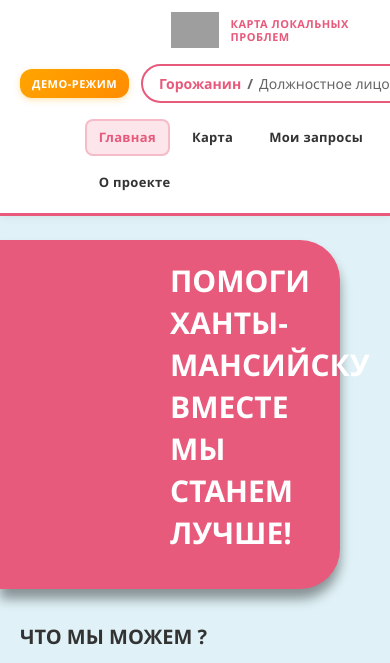
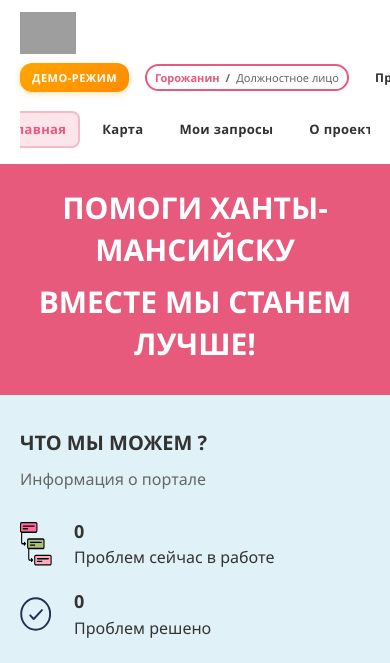
Before and after one commit to AndreyV105105105/Map_of_local_issues, a Django app: page / in a window 390 px wide. Shown: the top 663 px of the page. Run offline with Django 5.2, Linux system fonts and the light colour scheme; a user stored in the database is signed in; tables that the repository leaves empty hold one stand-in row (values such as "Sample post"); grey boxes are pictures that could not be loaded.

Commit message:
header fixed

```diff
--- a/static/css/base.css
+++ b/static/css/base.css
@@ -470,38 +470,62 @@ body {
 
     .header .container {
         flex-wrap: wrap;
-        gap: 16px;
+        gap: 10px; /* Уменьшил gap */
+        align-items: center;
     }
 
     .header__logo {
         order: 1;
-        gap: 12px;
+        gap: 10px;
+        flex: 0 1 auto;
+        max-width: 60%;
     }
 
     .logo-icon {
         height: 40px;
+        flex-shrink: 0;
     }
 
     .header__logo a,
     .header__logo h1 {
         font-size: 12px;
+        white-space: nowrap;
+        overflow: hidden;
+        text-overflow: ellipsis;
     }
 
+
+    .header_main_nav {
+        order: 2;
+        margin-left: auto;
+        flex-shrink: 0;
+    }
+
+    .header_main_nav ul {
+        gap: 8px;
+    }
+
+    /* Меню разделов - на новой строке */
     .header__nav {
         order: 3;
         width: 100%;
-        justify-content: flex-start;
+        margin-top: 10px;
+        overflow-x: auto;
+        padding-bottom: 4px;
+        -webkit-overflow-scrolling: touch;
+        /* Скрываем скроллбар но оставляем скролл */
+        scrollbar-width: none;
+    }
+
+    .header__nav::-webkit-scrollbar {
+        display: none;
     }
 
     .header__nav ul {
         gap: 12px;
-        width: 100%;
-        flex-wrap: wrap;
-    }
-
-    .header_main_nav {
-        order: 2;
-        margin-left: auto;
+        width: max-content;
+        flex-wrap: nowrap;
+        padding: 0 4px; /* Небольшой отступ по бокам */
     }
 
     .header__nav a,
@@ -509,6 +533,7 @@ body {
     .nav-item a {
         font-size: 14px;
         padding: 8px 14px;
+        white-space: nowrap;
     }
 
     .nav-link-btn-primary {
@@ -528,23 +553,34 @@ body {
     .footer-links {
         flex-direction: column;
         gap: 8px;
+        align-items: center;
     }
 
     .footer-content {
         flex-direction: column;
-        align-items: flex-start;
+        align-items: center;
+        text-align: center;
+    }
+
+    .footer-text {
+        min-width: auto;
+        width: 100%;
     }
 }
 
 @media (max-width: 480px) {
-    .header__logo a,
-    .header__logo h1 {
-        font-size: 11px;
-        line-height: 1.2;
+    .header .container {
+        gap: 8px;
+    }
+
+    /* Скрываем текст логотипа на совсем маленьких экранах, оставляем только иконку */
+    .header__logo h1,
+    .header__logo a {
+        display: none;
     }
 
     .logo-icon {
-        height: 36px;
+        height: 42px; /* Чуть крупнее иконка, раз текста нет */
     }
 
     .header__nav ul {
@@ -558,22 +594,24 @@ body {
         padding: 6px 12px;
     }
 
-    .nav-link-btn-primary {
-        font-size: 13px;
-        padding: 7px 14px;
-    }
-
-    .header_main_nav ul {
-        gap: 4px;
-    }
-
     .header_main_nav .nav-item a {
         font-size: 12px;
         padding: 6px 10px;
     }
 
+    /* Для демо-режима уменьшаем отступы */
+    .demo-switch-btn {
+        padding: 4px 8px;
+        font-size: 11px;
+    }
+
+    .results-gallery {
+        grid-template-columns: 1fr;
+    }
+
     .footer-social {
         justify-content: center;
+        margin-top: 10px;
     }
 
     .footer-copyright {
--- a/static/css/create_issue.css
+++ b/static/css/create_issue.css
@@ -245,7 +245,7 @@
     .create-issue-form input[type="file"],
     .create-issue-form textarea,
     .create-issue-form select {
-        font-size: 14px;
+        font-size: 16px; /* Prevent iOS zoom */
     }
 
     .btn {
--- a/static/css/home.css
+++ b/static/css/home.css
@@ -391,48 +391,48 @@ html, body {
     .gallery-prev, .gallery-next {
         display: none;
     }
-}
 
+    .help-banner.full-width {
+        width: auto;
+        left: 0;
+        margin: 0 -20px; /* Компенсация padding контейнера */
+        padding: 24px;
+        border-radius: 0;
+        box-shadow: none;
+    }
 
-@media (max-width: 992px) {
+    .map-wrapper {
+        margin-top: 0;
+    }
+
     .content-grid {
         grid-template-columns: 1fr;
+        gap: 24px;
     }
 
     .cards-container {
-        grid-template-columns: repeat(2, 1fr);
-    }
-
-    .help-banner {
-        width: 100%;
-        border-radius: 0 40px 40px 0;
-        padding: 24px;
-        margin: 24px 0;
-    }
-}
-
-@media (max-width: 768px) {
-    .cards-container {
         grid-template-columns: 1fr;
-    }
-
-    .header .container {
-        flex-direction: column;
         gap: 16px;
-    }
-
-    .help-banner {
-        padding: 24px 16px;
     }
 
     .help-banner-content {
         flex-direction: column;
-        align-items: flex-start;
+        align-items: center;
+        text-align: center;
     }
 
-    .help-banner h2,
-    .help-banner p {
-        text-align: left;
+    .banner-left,
+    .banner-right {
+        font-size: 20px;
+        text-align: center;
+        align-self: center;
+        margin: 0 0 10px 0;
+    }
+
+    .banner-text-content {
+        display: flex;
+        flex-direction: column;
+        align-items: center;
     }
 }
 
@@ -442,44 +442,29 @@ html, body {
     }
 
     .info-item {
-        flex-direction: column;
-        align-items: flex-start;
+        flex-direction: row; /* Вернем в строку, чтобы не разваливалось */
+        align-items: center;
     }
 
     .info-item img {
-        margin-bottom: 8px;
+        margin-bottom: 0;
+        margin-right: 10px;
     }
 
     .map-container {
-        height: 200px;
+        height: 250px;
     }
-}
 
-
-@media (max-width: 768px) {
-    .banner-text-container {
-        flex-direction: column;
-        align-items: stretch;
-        min-height: auto;
-        gap: 10px;
+    .map-image {
+        height: 250px;
     }
 
     .banner-left,
     .banner-right {
-        font-size: 20px;
-        text-align: center;
-        align-self: center;
-        margin-top: 0;
+        font-size: 18px;
     }
 
-    .help-banner.full-width-left {
-        padding: 20px 0;
+    .help-banner.full-width {
+        padding: 20px 16px;
     }
 }
-
-@media (max-width: 480px) {
-    .banner-left,
-    .banner-right {
-        font-size: 18px;
-    }
-}
--- a/static/css/login.css
+++ b/static/css/login.css
@@ -263,6 +263,6 @@
 
     .login-form input[type="email"],
     .login-form input[type="password"] {
-        font-size: 15px;
+        font-size: 16px; /* Prevent iOS zoom */
     }
 }
--- a/static/css/register.css
+++ b/static/css/register.css
@@ -296,6 +296,6 @@
     .register-form input[type="email"],
     .register-form input[type="tel"],
     .register-form input[type="password"] {
-        font-size: 15px;
+        font-size: 16px; /* Prevent iOS zoom */
     }
 }
```
Also changed, not shown: static/css/map.css (+54 -0 lines), static/css/my_issues.css (+35 -0 lines), static/css/profile.css (+11 -0 lines), issues/migrations/0001_initial.py (added), issues/migrations/0002_initial.py (added), users/migrations/0001_initial.py (added), users/migrations/0002_add_demo_account_field.py.
